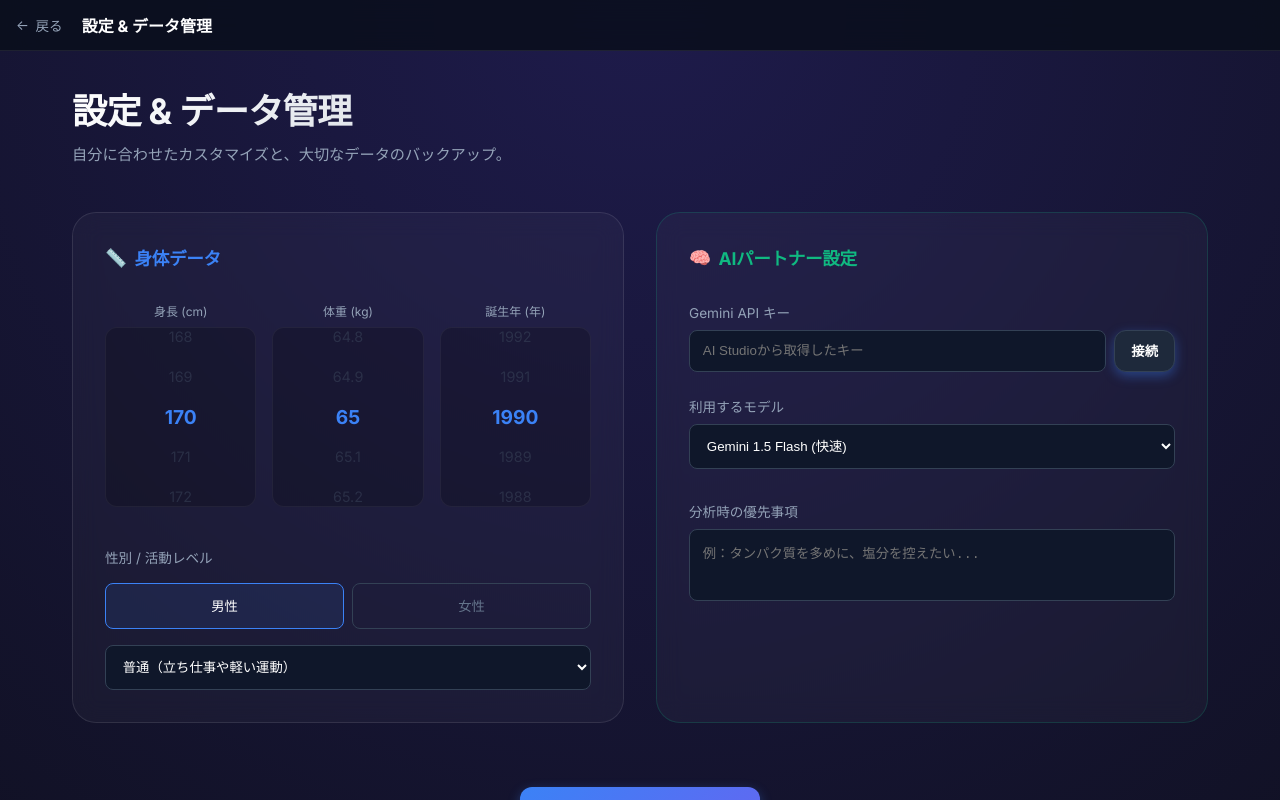
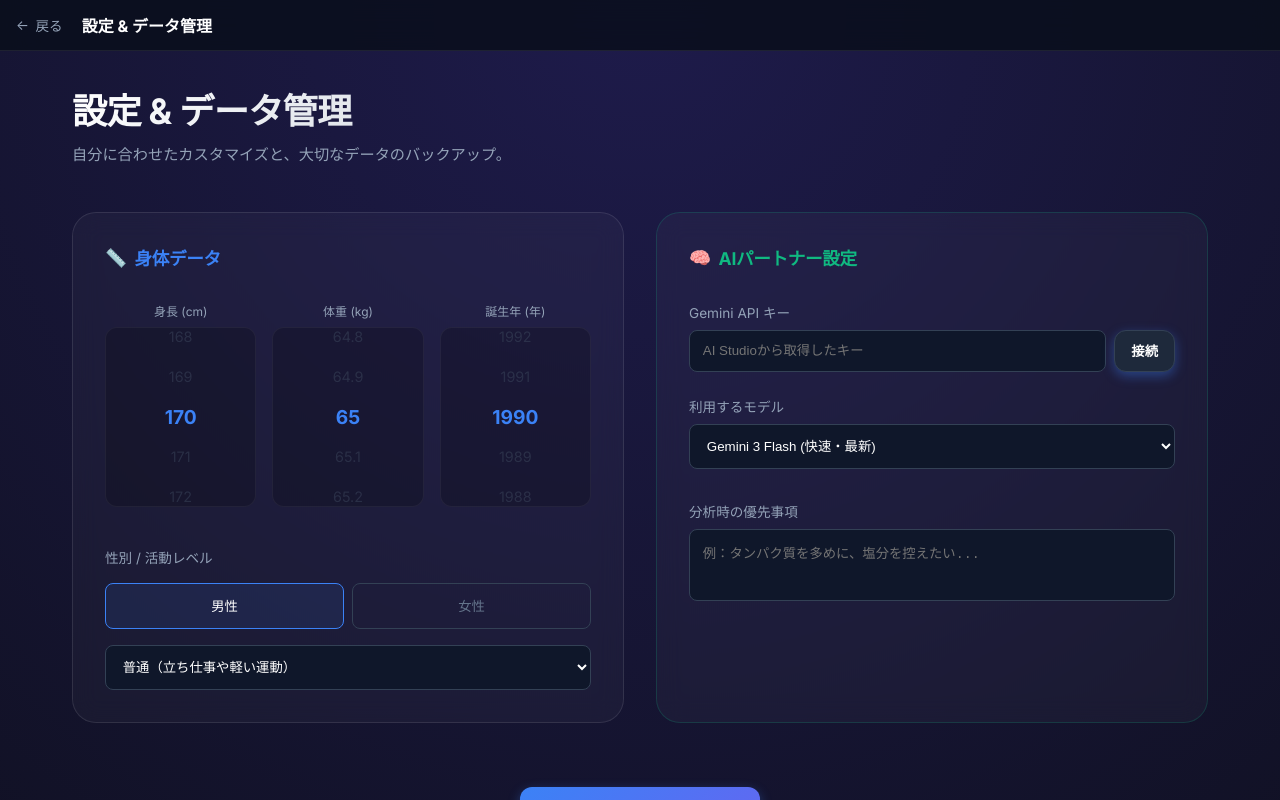
Before and after one commit to convini-bach/Life-Support-Project, a Next.js app: page /profile in a window 1280 px wide. Shown: the top 800 px of the page. Built offline with nearby package versions, Linux system fonts and the light colour scheme.

Commit message:
Fix 404 error by updating deprecated Gemini 1.5 model to Gemini 3 series and adding auto-migration logic

```diff
--- a/src/app/profile/page.tsx
+++ b/src/app/profile/page.tsx
@@ -16,7 +16,7 @@ export default function ProfilePage() {
 
   // AI settings
   const [apiKey, setApiKey] = useState("");
-  const [selectedModel, setSelectedModel] = useState("gemini-1.5-flash");
+  const [selectedModel, setSelectedModel] = useState("gemini-3-flash");
   const [isTesting, setIsTesting] = useState(false);
   const [availableModels, setAvailableModels] = useState<{ id: string; name: string }[]>([]);
 
@@ -42,7 +42,13 @@ export default function ProfilePage() {
     if (savedKey) setApiKey(savedKey);
 
     const savedModel = storage.get<string>(STORAGE_KEYS.SELECTED_MODEL);
-    if (savedModel) setSelectedModel(savedModel);
+    if (savedModel) {
+      if (savedModel.includes("gemini-1.5") || savedModel.includes("gemini-1.0") || savedModel.includes("exp")) {
+        setSelectedModel("gemini-3-flash");
+      } else {
+        setSelectedModel(savedModel);
+      }
+    }
   }, []);
 
   const handleSave = () => {
@@ -236,9 +242,9 @@ export default function ProfilePage() {
                 onChange={(e) => setSelectedModel(e.target.value)}
                 style={{ width: '100%', padding: '0.8rem', background: '#0f172a', border: '1px solid #334155', borderRadius: '8px', color: 'white' }}
               >
-                <option value="gemini-1.5-flash">Gemini 1.5 Flash (快速)</option>
-                <option value="gemini-2.0-flash-exp">Gemini 2.0 Flash (最新鋭)</option>
-                <option value="gemini-1.5-pro">Gemini 1.5 Pro</option>
+                <option value="gemini-3-flash">Gemini 3 Flash (快速・最新)</option>
+                <option value="gemini-3.1-pro">Gemini 3.1 Pro (超高性能)</option>
+                <option value="gemini-3.1-flash-lite">Gemini 3.1 Flash-Lite (軽量)</option>
               </select>
             </div>
 
```
Also changed, not shown: src/app/nutri-vision/page.tsx (+9 -2 lines).
